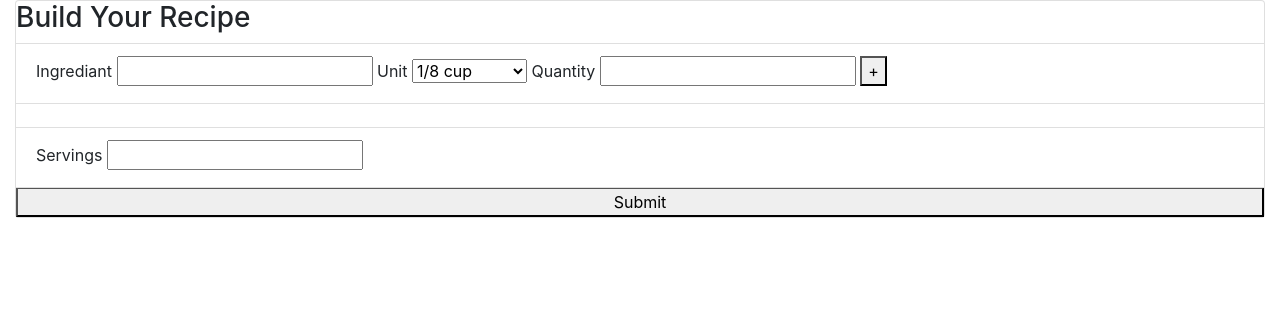
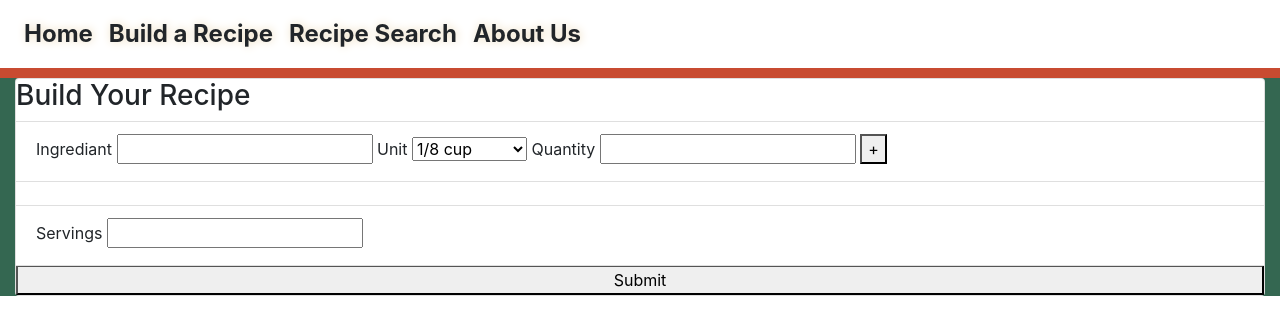
Before and after one commit to 42gmh/nutrition-group-project, a plain HTML site: page build.html in a window 1280 px wide. Drawn offline with nearby package versions, Linux system fonts and the light colour scheme.

Commit message:
some styling

```diff
--- a/build.css
+++ b/build.css
@@ -2,6 +2,11 @@ ul {
 	list-style-type: none;
 }
 
-.card {
+.container-fluid {
+    background-color: #346751;
 	align-content: center;
 }
+
+.card {
+	background-color: #ecdbba;
+}
--- a/build.html
+++ b/build.html
@@ -4,6 +4,7 @@
         <meta charset="UTF-8">
 <meta http-equiv="X-UA-Compatible" content="IE=edge">
 <meta name="viewport" content="width=device-width, initial-scale=1.0">
+<link rel="stylesheet" href="./styles/base.css">
 <link rel="stylesheet" href="./build.css">
   <!-- Bootstrap CSS CDN -->
         <link rel="stylesheet" href="https://stackpath.bootstrapcdn.com/bootstrap/4.1.0/css/bootstrap.min.css" integrity="sha384-9gVQ4dYFwwWSjIDZnLEWnxCjeSWFphJiwGPXr1jddIhOegiu1FwO5qRGvFXOdJZ4" crossorigin="anonymous">
@@ -12,6 +13,26 @@
         </title>
     </head>
     <body>
+        <nav class="navbar navbar-expand-sm">
+            <div>
+                <ul class="navbar-nav mr-auto">
+                    <li class="nav-item active">
+                        <a class="nav-link" href="index.html">Home</a>
+                    </li>
+                    <li class="nav-item">
+                        <a class="nav-link" href="build.html">Build a Recipe</a>
+                    </li>
+                    <li class="nav-item">
+                        <a class="nav-link" href="search.html">Recipe Search</a>
+                    </li>
+                    <li class="nav-item">
+                        <a class="nav-link" href="aboutus.html">About Us</a>
+                    </li>
+                </ul>
+            </div>
+        </nav>
+
+        <div class ="my-spacer"></div>
         <div class="container-fluid" id="container">
             <form class="card" id="build">
                 <h3 class="class-title">Build Your Recipe</h3>
```
